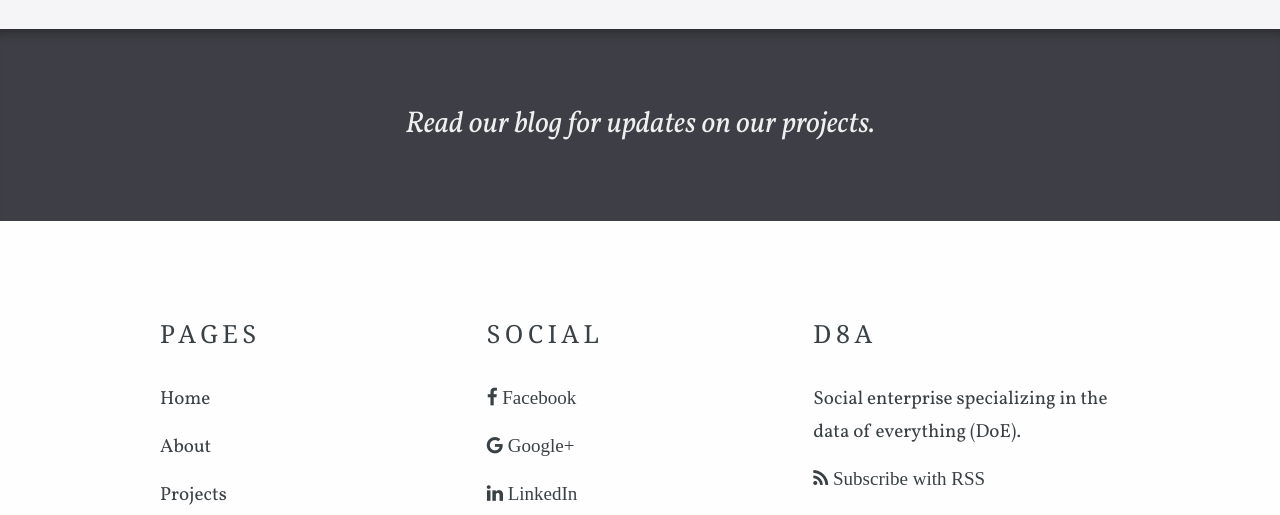
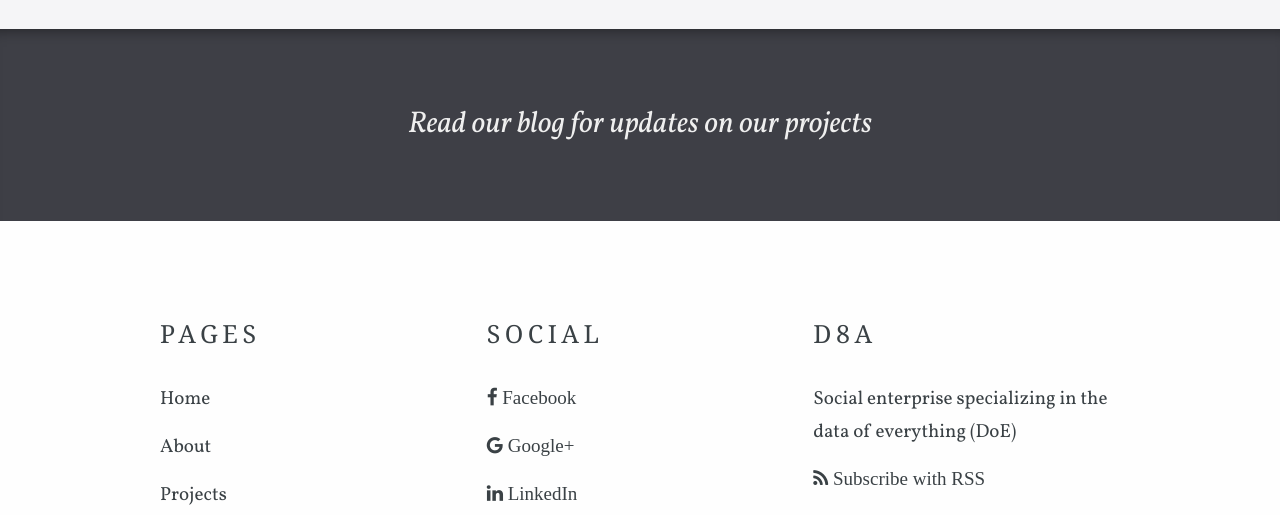
Before and after one commit to bioshack/d8a, a Jekyll site: the page built from pages/projects.html, in a window 1280 px wide, cut to the strip 1252-1950 px from the top of the page. Shown: the part 180-695 px from the top of the strip. Built offline with Jekyll 4.4.1, drawn with Linux system fonts in a browser that asks for light colours; some web fonts are replaced.

Commit message:
Minor edits

```diff
--- a/_config.yml
+++ b/_config.yml
@@ -15,8 +15,8 @@
 
 cta:
   about: Learn more about our areas of interest, mission, and team members!
-  projects: See what we are working on and get involved.
-  blog: Read our blog for updates on our projects.
+  projects: See what we are working on and get involved
+  blog: Read our blog for updates on our projects
   home: Join our team of scientists, statisticians, and storytellers!
 
 social:
@@ -33,7 +33,7 @@
     link: https://twitter.com/d8aorg
     icon: twitter
 
-summary: Social enterprise specializing in the data of everything (DoE).
+summary: Social enterprise specializing in the data of everything (DoE)
 email: info@d8a.org
 founded: 2016
 github_repo: "https://github.com/d8aorg/d8aorg.github.io"
--- a/_includes/project-summary.html
+++ b/_includes/project-summary.html
@@ -3,7 +3,7 @@
 		<img src="{% include relative-src.html src=include.project.image %}" alt="Photo of {{ include.project.name }}" width="120" height="120">
 	</div>
 	<ul class="staff-info">
-		<li><a href="{{ include.project.link }}">{{ include.project.name }}</a></li>
+		<li>{% if include.project.link %}<a href="{{ include.project.link }}">{% endif %}{{ include.project.name }}{% if include.project.link %}</a>{% endif %}</li>
 		<li><small>{{ include.project.title }}</small></li>
 		<li>
       {% for link in include.project.social %}
```
Also changed, not shown: _projects/codons.md (+1 -0 lines), _projects/retrogene.md (+1 -0 lines), _projects/robozome.md (+1 -0 lines), _projects/voyagene.md (+1 -0 lines), README.md.
